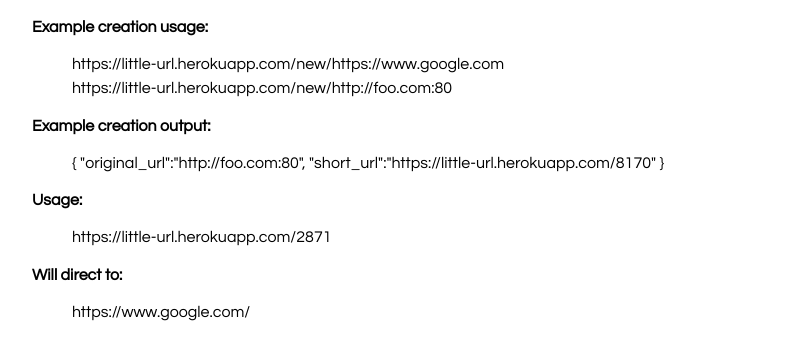
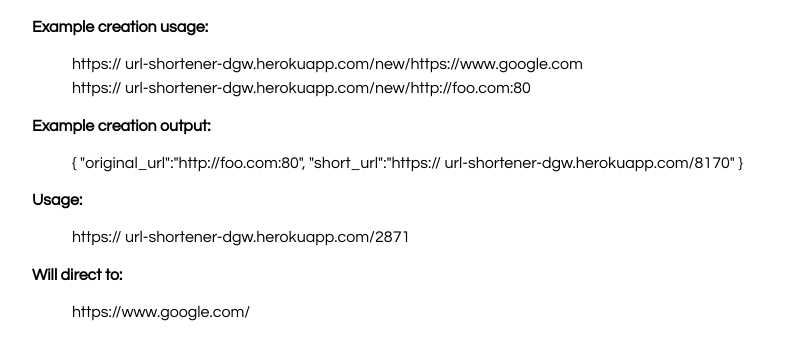
Before and after one commit to witcradg/url-shortener, a website: page public/index.html in a window 1280 px wide. Shown: the part 184-544 px from the top of the page, without its empty margins (168-976 px from the left). Drawn offline with Linux system fonts and the light colour scheme.

Commit message:
update html usage to reflect correct heroku url

```diff
--- a/public/index.html
+++ b/public/index.html
@@ -22,16 +22,16 @@
 			<div>
 				<h4>Example creation usage:</h4>
 				<ul class='stories'>
-					<li>https://little-url.herokuapp.com/new/https://www.google.com</li>
-					<li>https://little-url.herokuapp.com/new/http://foo.com:80</li>
+					<li>https:// url-shortener-dgw.herokuapp.com/new/https://www.google.com</li>
+					<li>https:// url-shortener-dgw.herokuapp.com/new/http://foo.com:80</li>
 				</ul>
 				<h4>Example creation output:</h4>
 				<ul class="stories">
-					<li>{ "original_url":"http://foo.com:80", "short_url":"https://little-url.herokuapp.com/8170" }</li>
+					<li>{ "original_url":"http://foo.com:80", "short_url":"https:// url-shortener-dgw.herokuapp.com/8170" }</li>
 				</ul>
 				<h4>Usage:</h4>
 				<ul class="stories">
-					<li>https://little-url.herokuapp.com/2871</li>
+					<li>https:// url-shortener-dgw.herokuapp.com/2871</li>
 				</ul>
 				<h4>Will direct to:</h4>
 				<ul class="stories">
```
